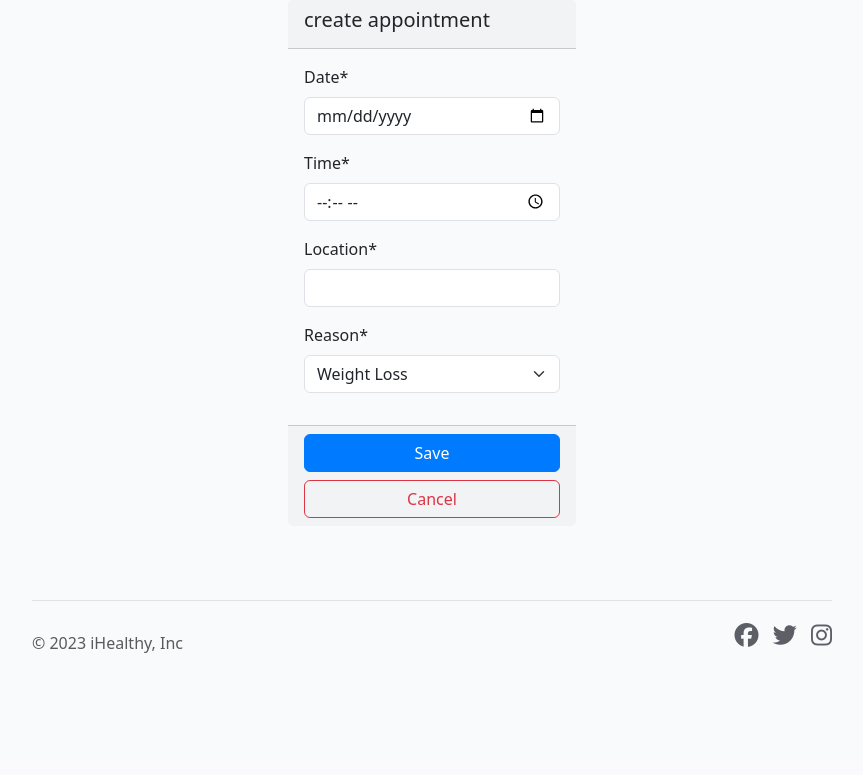
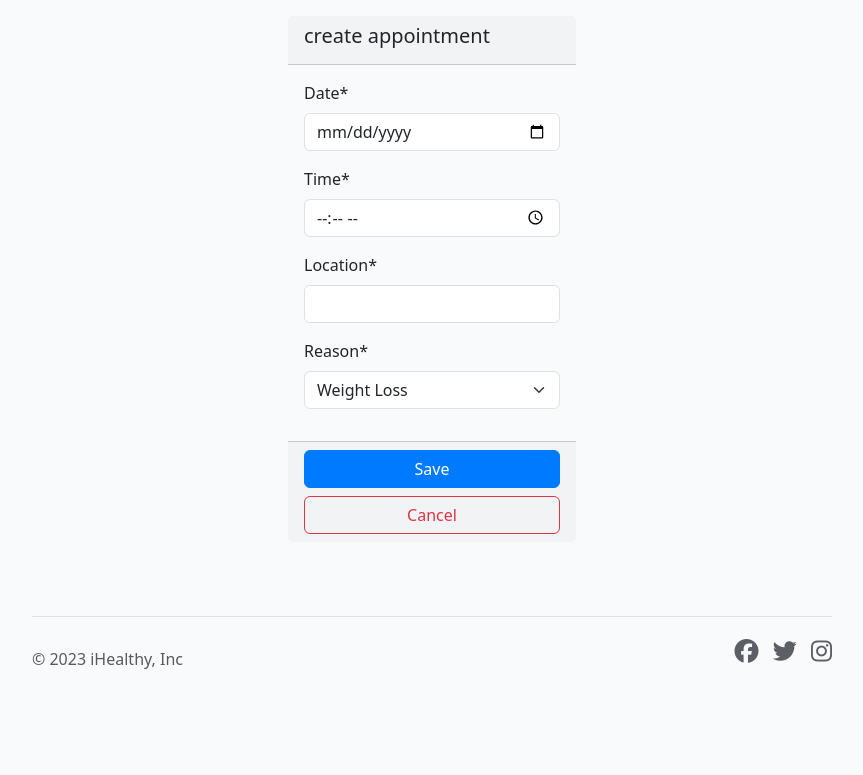
Before and after one commit to Giov3ss/iHealthy, a Django app: page /create/ in a window 1280 px wide. Shown: the part 60-835 px from the top of the page, without its empty margins (208-1071 px from the left). Before the commit the page ends 713 px from the top, so only its background shows below. Run offline with Django 3.2, Linux system fonts and the light colour scheme; the visitor is signed in with stand-in values (Sample User, id 1); some libraries are stand-ins or nearby versions.

Commit message:
adding margin top to the form.html file

```diff
--- a/appointments/templates/appointments/form.html
+++ b/appointments/templates/appointments/form.html
@@ -5,7 +5,7 @@
 {% block content %}
 
 <form method="POST">
-    <div class="d-flex aligns-items-center justify-content-center">
+    <div class="d-flex aligns-items-center justify-content-center mt-3">
         <div class="card" style="width: 18rem;">
             <div class="card-header">
                 <h5 class="card-title">{{title}} appointment</h1>
```
